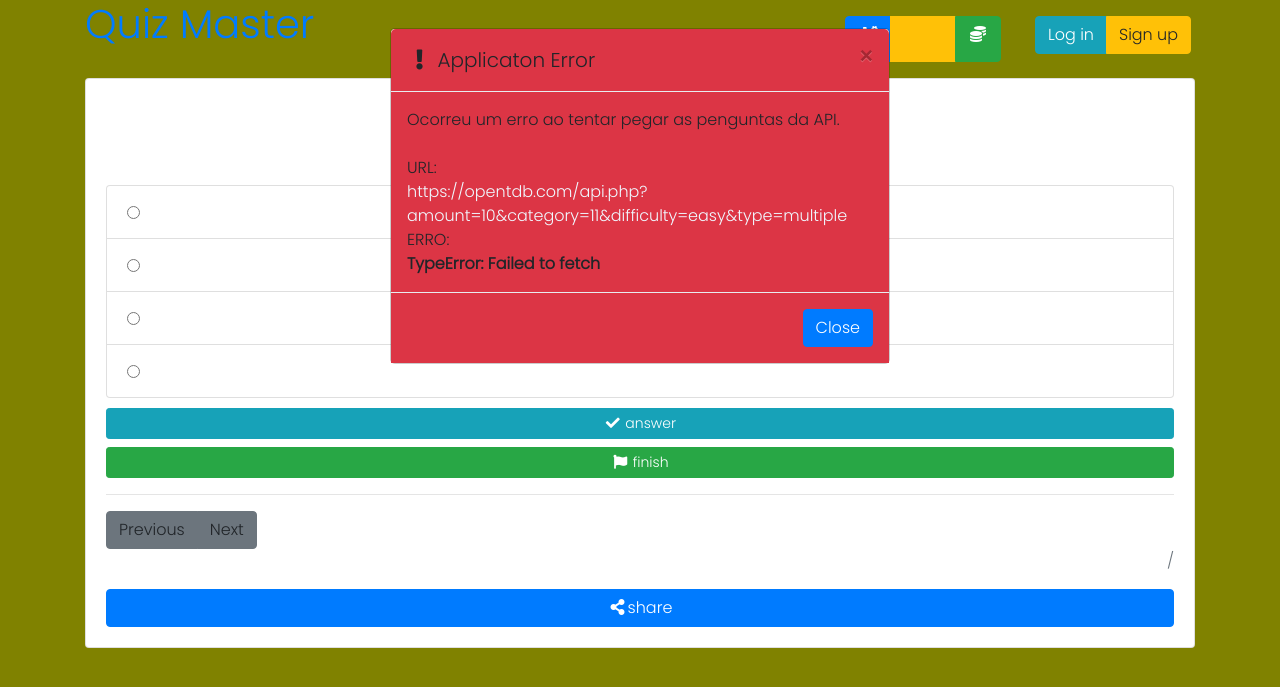
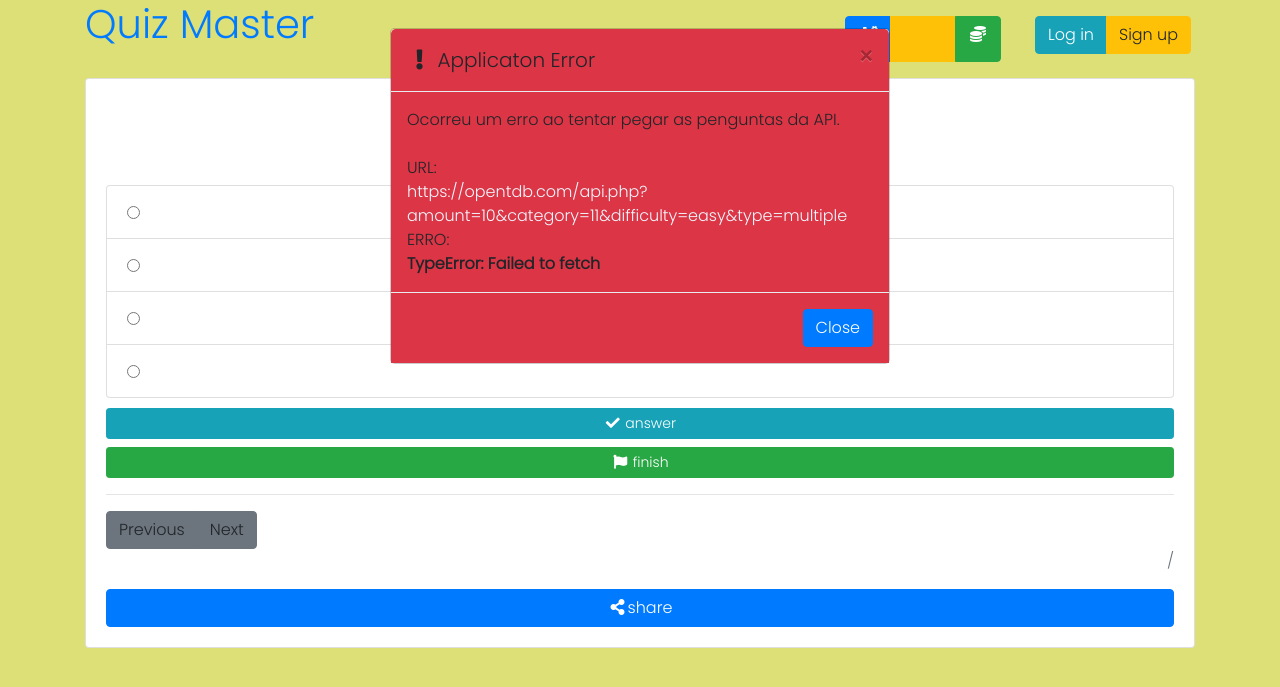
Before and after one commit to gelwg1/Quiz_Web, a PHP site: page / in a window 1280 px wide. Shown: the top 687 px of the page. Run offline with PHP 8.4, Linux system fonts and the light colour scheme; some libraries are stand-ins or nearby versions.

Commit message:
edit style

```diff
--- a/assets/style.css
+++ b/assets/style.css
@@ -1,7 +1,7 @@
 body{
 
     font-family: 'Poppins', sans-serif;
-    background-color: rgb(128, 130, 0);
+    background-color: rgb(221, 223, 119);
 
 }
 
```
